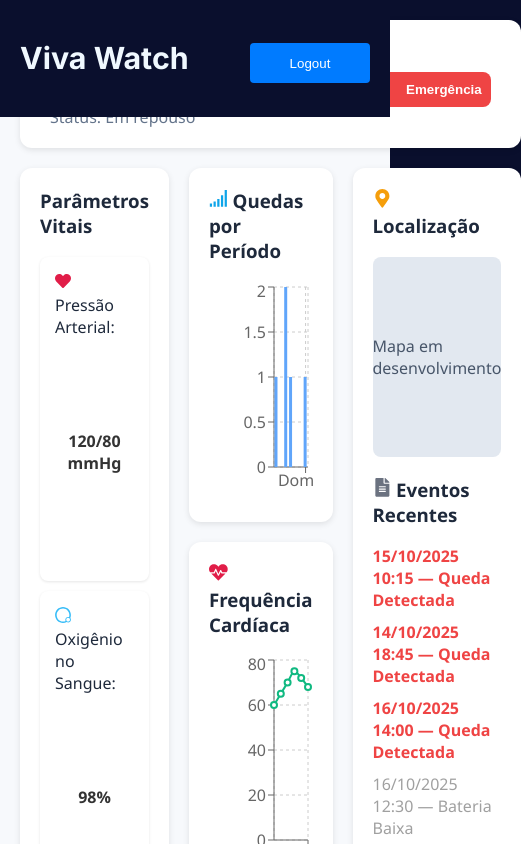
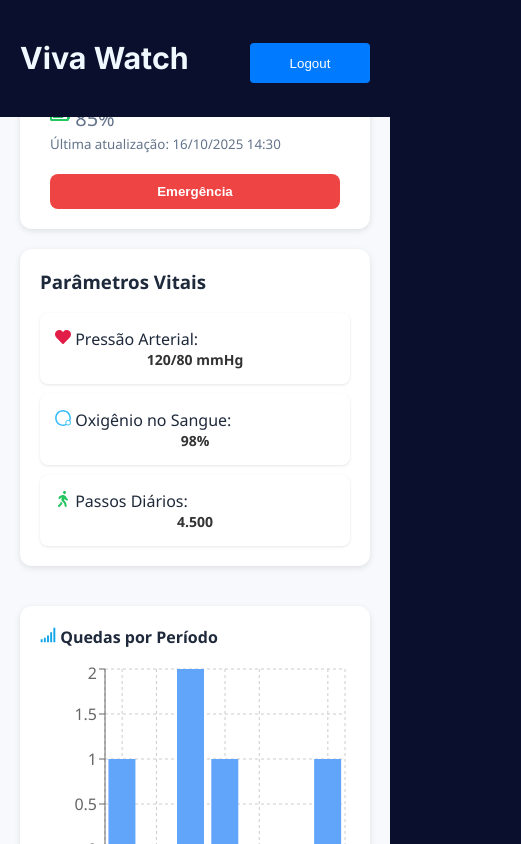
Before and after one commit to VitorKavaharada/VivaWatch, a React (Vite) app in the folder vivawatch-frontend/: page /protected/dashboard in a window 390 px wide. Shown: the top 844 px of the page, 521 px wide, since content can reach past the window. Built offline with nearby package versions, Linux system fonts and the light colour scheme; sample sign-in values are in the browser's storage.

Commit message:
style: adiciona responsividade basica em DashBoard.module.css

```diff
--- a/vivawatch-frontend/src/components/DashBoard/DashBoard.module.css
+++ b/vivawatch-frontend/src/components/DashBoard/DashBoard.module.css
@@ -172,3 +172,61 @@
   margin-bottom: 20px;
   color: #475569;
 }
+
+@media (max-width: 1024px) {
+
+  .dashboard {
+    grid-template-columns: 1fr;
+    grid-template-rows: auto auto auto auto;
+    grid-template-areas:
+      "header"
+      "left"
+      "center"
+      "right";
+    height: auto;
+  }
+
+  .emergencyButton {
+    width: 100%;
+    margin-top: 10px;
+  }
+
+  .leftColumn,.center,.rightColumn {
+    margin-bottom: 20px;
+  }
+
+  .center {
+    flex-direction: column;
+  }
+
+}
+
+@media (max-width: 600px) {
+
+  .header {
+    flex-direction: column;
+    align-items: flex-start;
+    gap: 10px;
+  }
+
+  .batteryStatus {
+    text-align: left;
+  }
+
+  .card h3 {
+    font-size: 16px;
+  }
+
+  .vitalTitle {
+    font-size: 14px;
+  }
+
+  .vitalData {
+    font-size: 14px;
+  }
+
+  .mapPlaceholder {
+    height: 150px;
+  }
+
+}
```
